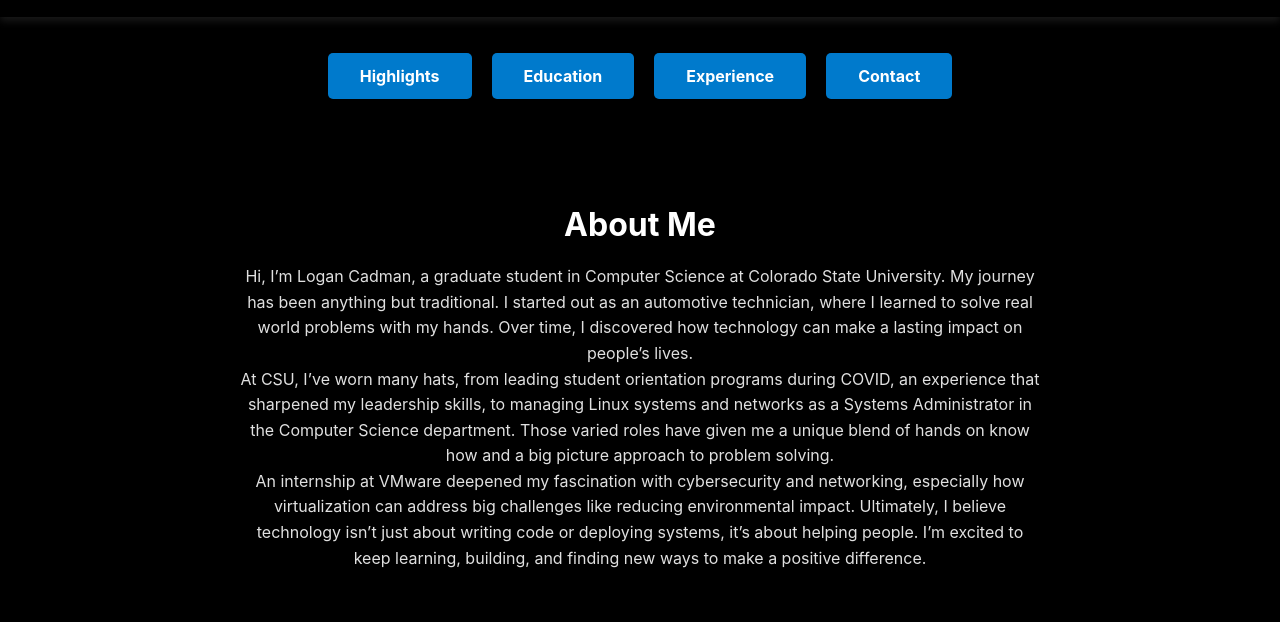
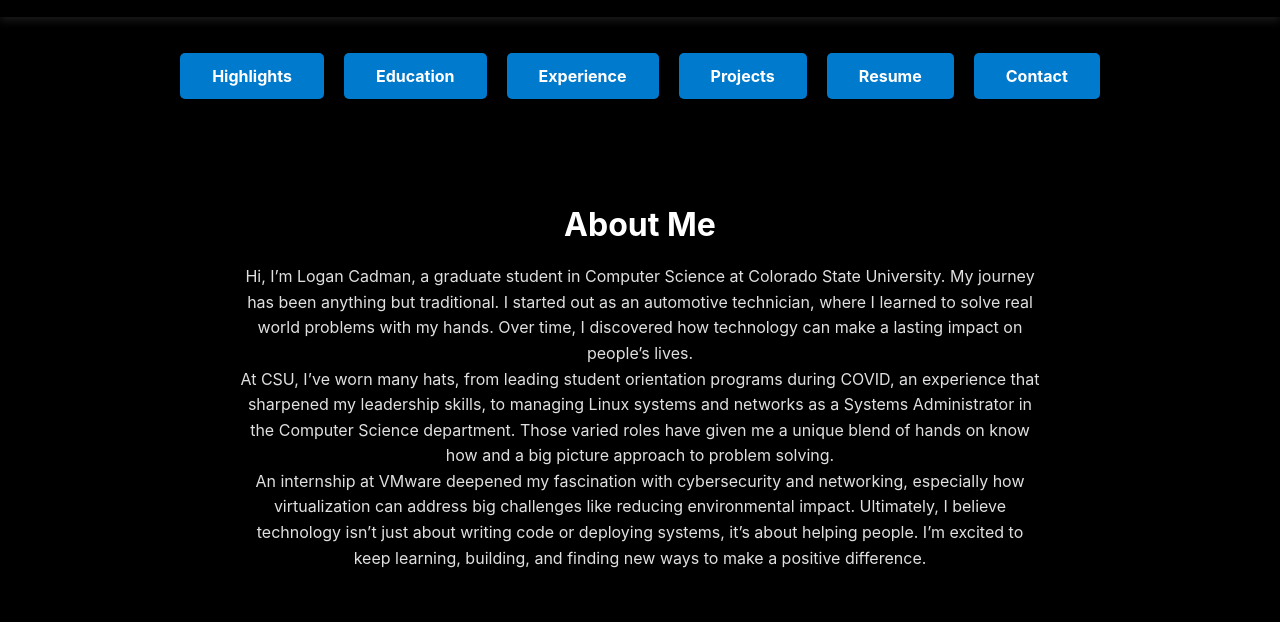
Before and after one commit to Lcadman/lcadman, a plain HTML site: page index.html in a window 1280 px wide. Shown: the part 178-800 px from the top of the page. Drawn offline with Linux system fonts and the light colour scheme.

Commit message:
Update index.html

```diff
--- a/index.html
+++ b/index.html
@@ -34,6 +34,8 @@
       <a href="#highlights" class="button">Highlights</a>
       <a href="#education" class="button">Education</a>
       <a href="#experience" class="button">Experience</a>
+      <a href="#projects" class="button">Projects</a>
+      <a href="#resume" class="button">Resume</a>
       <a href="#contact" class="button">Contact</a>
     </ul>
   </nav>
```
